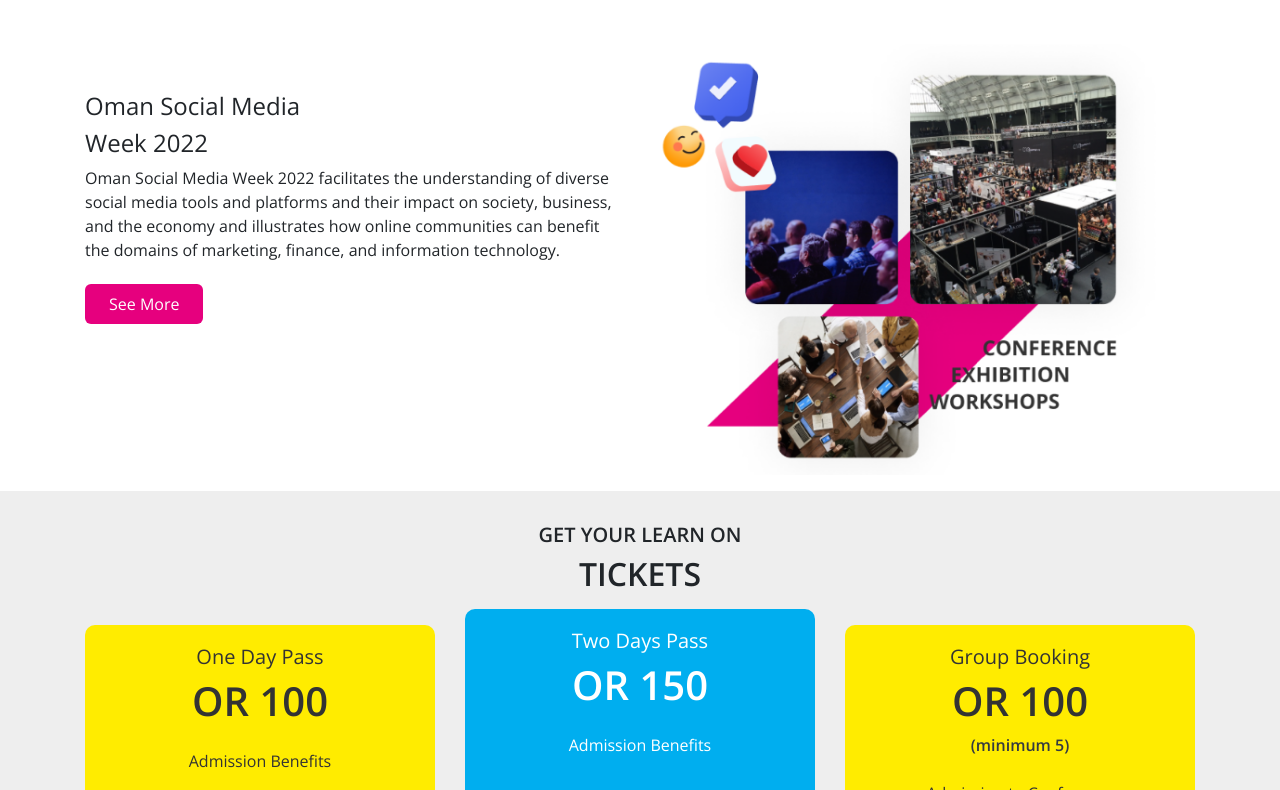
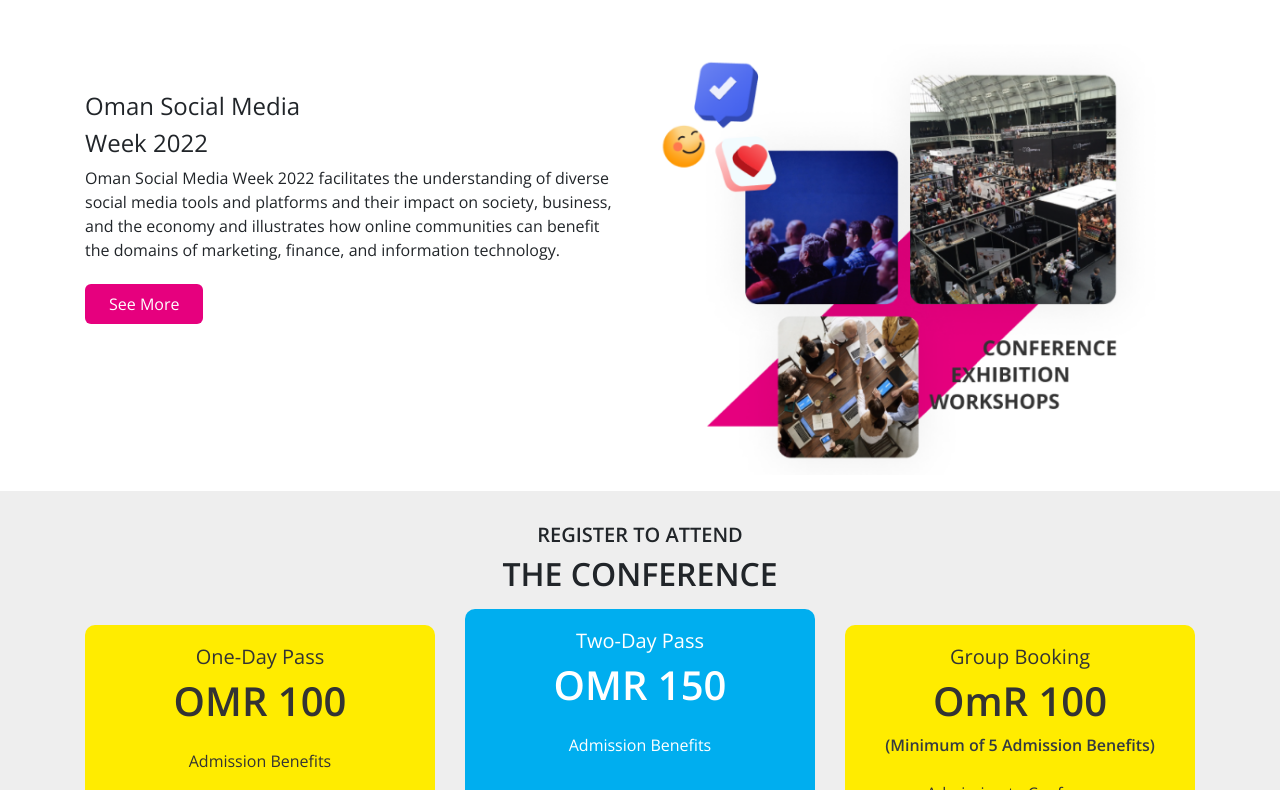
Before and after one commit to hoseinsedaqat/Osmw, a Vue app: page / in a window 1280 px wide. Shown: the part 2690-3480 px from the top of the page. Built offline with nearby package versions, Linux system fonts and the light colour scheme.

Commit message:
add/change-in-homepage-done

```diff
--- a/src/components/FormContact.vue
+++ b/src/components/FormContact.vue
@@ -41,7 +41,7 @@ export default {
             })
             .then((res) => {
               if (res.status === 200) {
-                this.$toast.success("Email Was Send ");
+                this.$toast.success("Thank you for subscribing.");
                 this.subscribe = "";
               }
             })
--- a/src/components/FormContactTwo.vue
+++ b/src/components/FormContactTwo.vue
@@ -41,7 +41,7 @@ export default {
             })
             .then((res) => {
               if (res.status === 200) {
-                this.$toast.success("Email Was Send ");
+                this.$toast.success("Thank you for subscribing");
                 this.subscribe = "";
               }
             })
--- a/src/views/Home/Components/InformationHome.vue
+++ b/src/views/Home/Components/InformationHome.vue
@@ -5,7 +5,7 @@
       <div class="row mt-5">
         <div class="col-md-6">
           <h1 class="font-weight-bold own-size">Accelerating</h1>
-          <h1 class="font-weight-bold own-size">the growth of</h1>
+          <h1 class="font-weight-bold own-size">the Growth of</h1>
           <h1 class="d-flex font-weight-bold own-size">
             <div>Oman's</div>
             <div class="pinkLayout">
--- a/src/views/Home/Components/TicktsHome.vue
+++ b/src/views/Home/Components/TicktsHome.vue
@@ -1,7 +1,7 @@
 <template>
   <section id="tickts">
-    <h5 class="text-center font-weight-bold">GET YOUR LEARN ON</h5>
-    <h2 class="text-center font-weight-bold">TICKETS</h2>
+    <h5 class="text-center font-weight-bold">REGISTER TO ATTEND</h5>
+    <h2 class="text-center font-weight-bold">THE CONFERENCE</h2>
     <!-- Images Absolute -->
     <div class="flashTImg">
       <img src="@/assets/Images/tikcts2.png" alt="" />
@@ -15,8 +15,8 @@
         <div class="col-md-4 mt-4">
           <div class="cards" id="cardOne">
             <div class="card-body">
-              <h5 class="text-center">One Day Pass</h5>
-              <h1 class="text-center font-weight-bold">OR 100</h1>
+              <h5 class="text-center">One-Day Pass</h5>
+              <h1 class="text-center font-weight-bold">OMR 100</h1>
               <p class="mt-4 text-center">Admission Benefits </p>
               <div class="mt-5 ftickts">
                 <div class="my-1">
@@ -54,8 +54,8 @@
         <div class="col-md-4 mt-2">
           <div class="cards" id="cardTwo">
             <div class="card-body">
-              <h5 class="text-center">Two Days Pass</h5>
-              <h1 class="text-center font-weight-bold">OR 150</h1>
+              <h5 class="text-center">Two-Day Pass</h5>
+              <h1 class="text-center font-weight-bold">OMR 150</h1>
               <p class="mt-4 text-center">Admission Benefits </p>
               <div class="mt-5 ftickts">
                 <div class="my-1">
@@ -101,8 +101,8 @@
           <div class="cards" id="cardOne">
             <div class="card-body">
               <h5 class="text-center">Group Booking</h5>
-              <h1 class="text-center font-weight-bold">OR 100</h1>
-              <p class="text-dark text-center font-weight-bold"> (minimum 5)</p>
+              <h1 class="text-center font-weight-bold">OmR 100</h1>
+              <p class="text-dark text-center font-weight-bold"> (Minimum of 5 Admission Benefits)</p>
               <p class="mt-4 text-center">Admission to Conference</p>
               <div class="mt-5 ftickts">
                 <div class="my-1">
```
